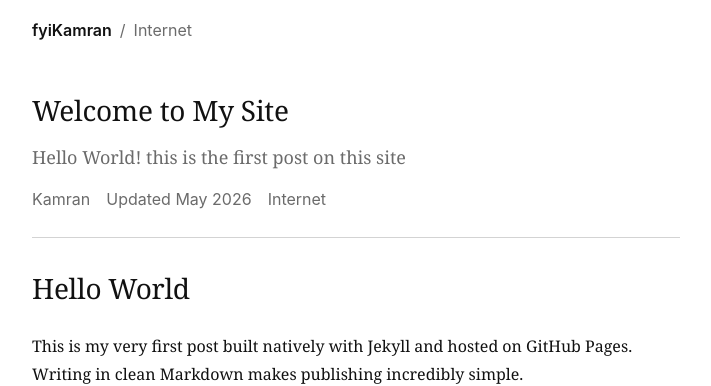
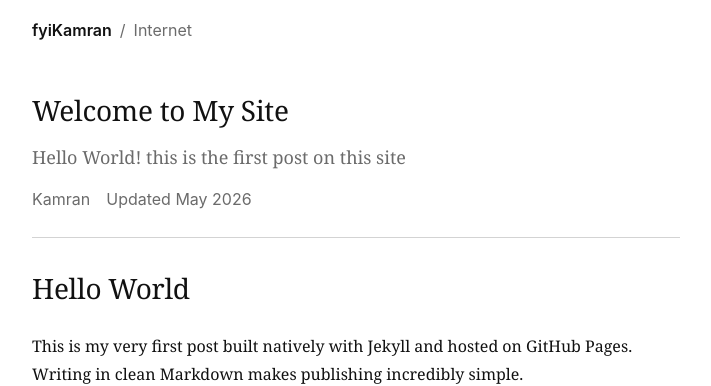
Before and after one commit to fyikamran/fyikamran.github.io, a Jekyll site: the page built from _posts/2026-05-29-welcome-to-my-site.md, in a window 1280 px wide. Shown: the top 386 px of the page, without its empty margins (284-995 px from the left). Built offline with Jekyll 4.4.1, drawn with Linux system fonts in a browser that asks for light colours.

Commit message:
Update post.html

```diff
--- a/_layouts/post.html
+++ b/_layouts/post.html
@@ -26,9 +26,6 @@
           {% else %}
             <span><time datetime="{{ page.date | date_to_xmlschema }}">{{ page.date | date: "%B %Y" }}</time></span>
           {% endif %}
-          {% if page.category %}
-            <span>{{ page.category | capitalize }}</span>
-          {% endif %}
         </div>
 
       </header>
```
